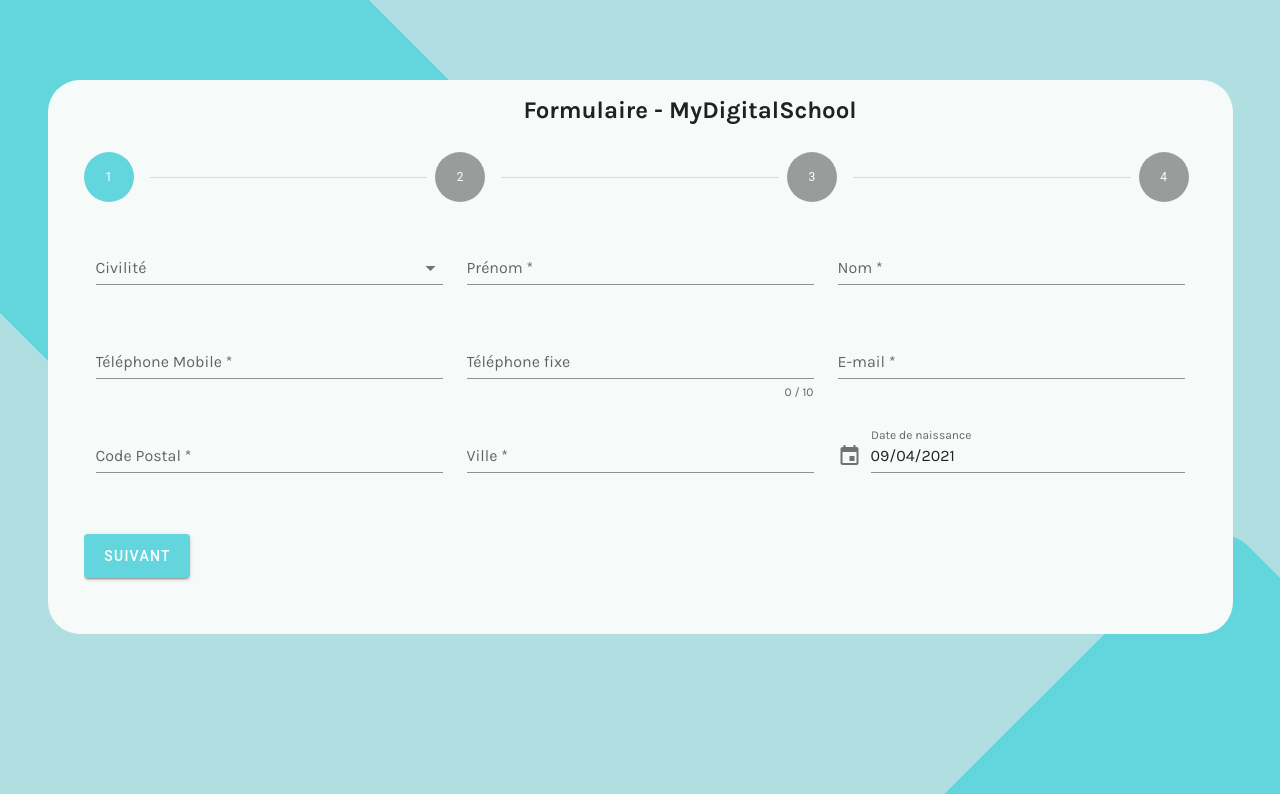
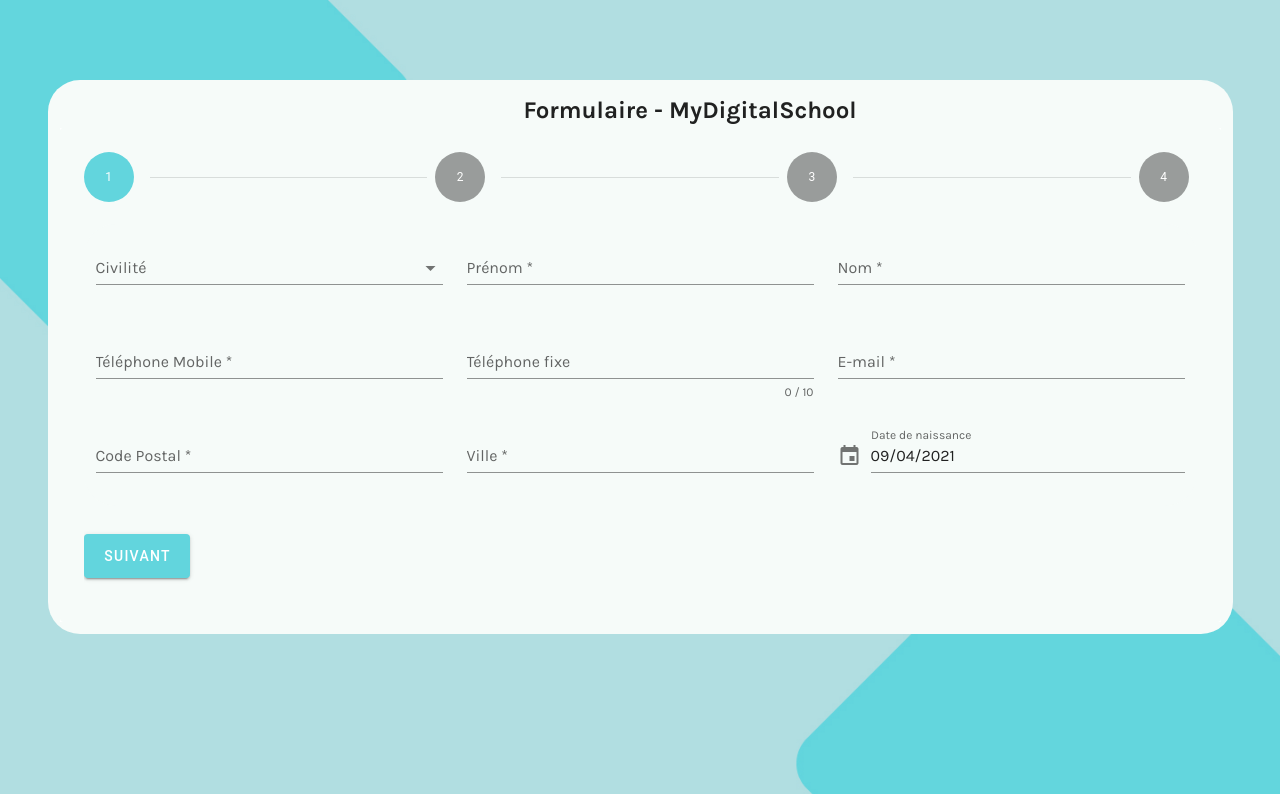
Before and after one commit to mds-b3-2020/web-app-salons-mds, a Vue app in the folder Front/: page / in a window 1280 px wide. Built offline with nearby package versions, Linux system fonts and the light colour scheme.

Commit message:
Update Stepper.vue

```diff
--- a/Front/src/components/Stepper.vue
+++ b/Front/src/components/Stepper.vue
@@ -217,6 +217,7 @@
 .bg {
   background-image: url("../assets/bg.jpg");
   background-repeat: no-repeat;
+  background-size: cover
 }
 .btn {
   background-color: #62d5dd !important;
```
